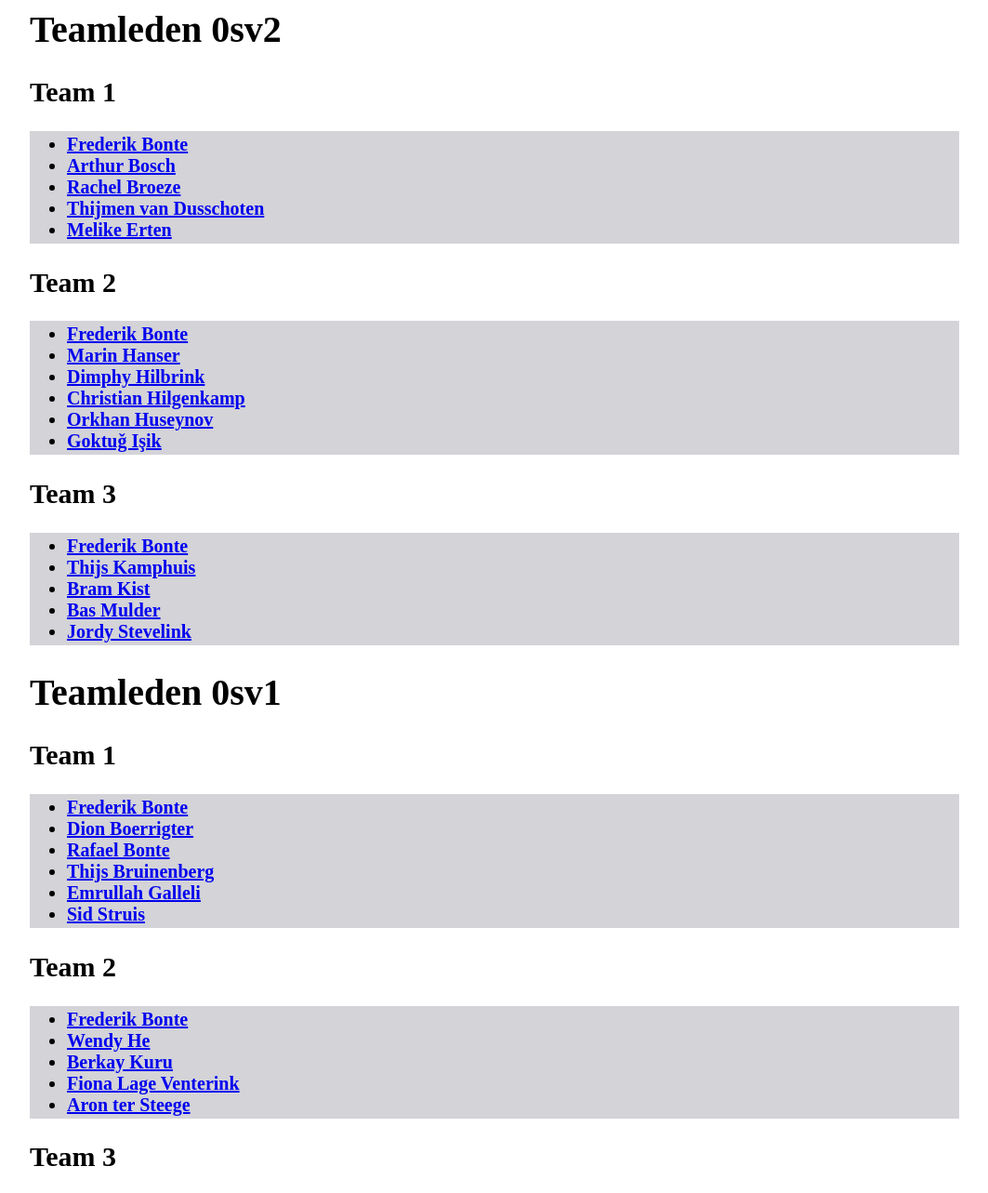
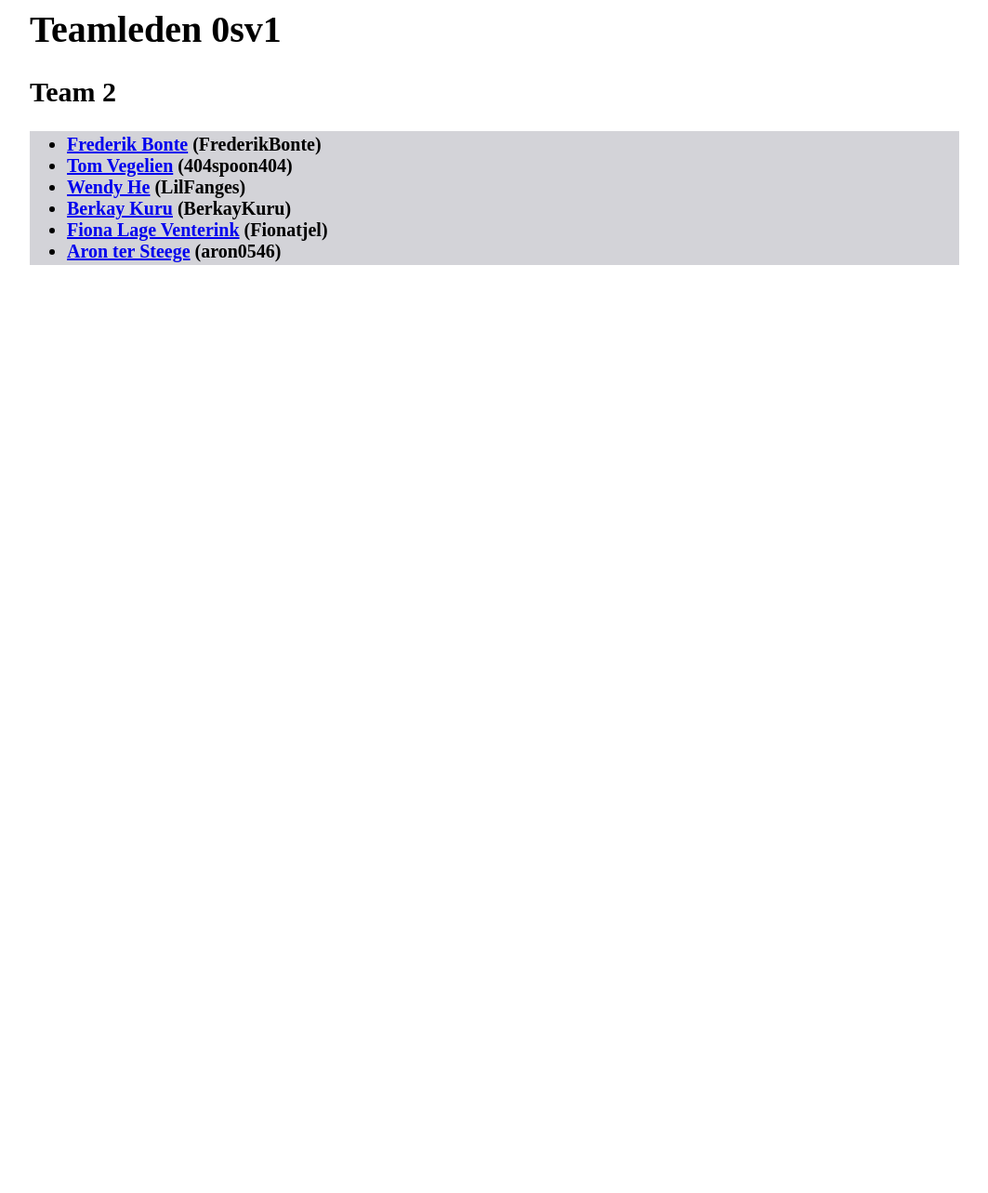
Before and after one commit to FrederikBonte/2021_0sv1_team2, a plain HTML site: page teamleden/index.html in a window 1280 px wide. Shown: the top 1283 px of the page at 93% size, without its empty margins (108-1171 px from the left). After the commit the page ends 800 px from the top, so only its background shows below. Drawn offline with Linux system fonts and the light colour scheme.

Commit message:
Updated the team list.

```diff
--- a/teamleden/index.html
+++ b/teamleden/index.html
@@ -4,6 +4,7 @@
 	<link rel="stylesheet" href="../styles/style.css" type="text/css" />
 </head>
 <body>
+<!--
 	<h1>Teamleden 0sv2</h1>
 	<h2>Team 1</h2>
 	<ul>
@@ -32,8 +33,9 @@
 		<li><a href="bas.html">Bas Mulder</a></li>
 		<li><a href="jordy.html">Jordy Stevelink</a></li>
 	</ul>
-
+-->
 	<h1>Teamleden 0sv1</h1>
+<!--
 	<h2>Team 1</h2>
 	<ul>
 		<li><a href="frederik.html">Frederik Bonte</a></li>
@@ -43,16 +45,17 @@
 		<li><a href="emrullah.html">Emrullah Galleli</a></li>
 		<li><a href="sid.html">Sid Struis</a></li>
 	</ul>
-
+-->
 	<h2>Team 2</h2>
 	<ul>
-		<li><a href="frederik.html">Frederik Bonte</a></li>
-		<li><a href="wendy.html">Wendy He</a></li>
-		<li><a href="berkay.html">Berkay Kuru</a></li>
-		<li><a href="fiona.html">Fiona Lage Venterink</a></li>
-		<li><a href="aron.html">Aron ter Steege</a></li>
+		<li><a href="frederik.html">Frederik Bonte</a> (FrederikBonte)</li>
+		<li><a href="tom.html">Tom Vegelien</a> (404spoon404)</li>
+		<li><a href="wendy.html">Wendy He</a> (LilFanges)</li>
+		<li><a href="berkay.html">Berkay Kuru</a> (BerkayKuru)</li>
+		<li><a href="fiona.html">Fiona Lage Venterink</a> (Fionatjel)</li>
+		<li><a href="aron.html">Aron ter Steege</a> (aron0546)</li>
 	</ul>
-
+<!--
 	<h2>Team 3</h2>
 	<ul>
 		<li><a href="frederik.html">Frederik Bonte</a></li>
@@ -61,5 +64,6 @@
 		<li><a href="iwan.html">Iwan Westerdijk</a></li>
 		<li><a href="chris.html">Chris Zomer</a></li>
 	</ul>
+-->
 </body>
 </html>
```
